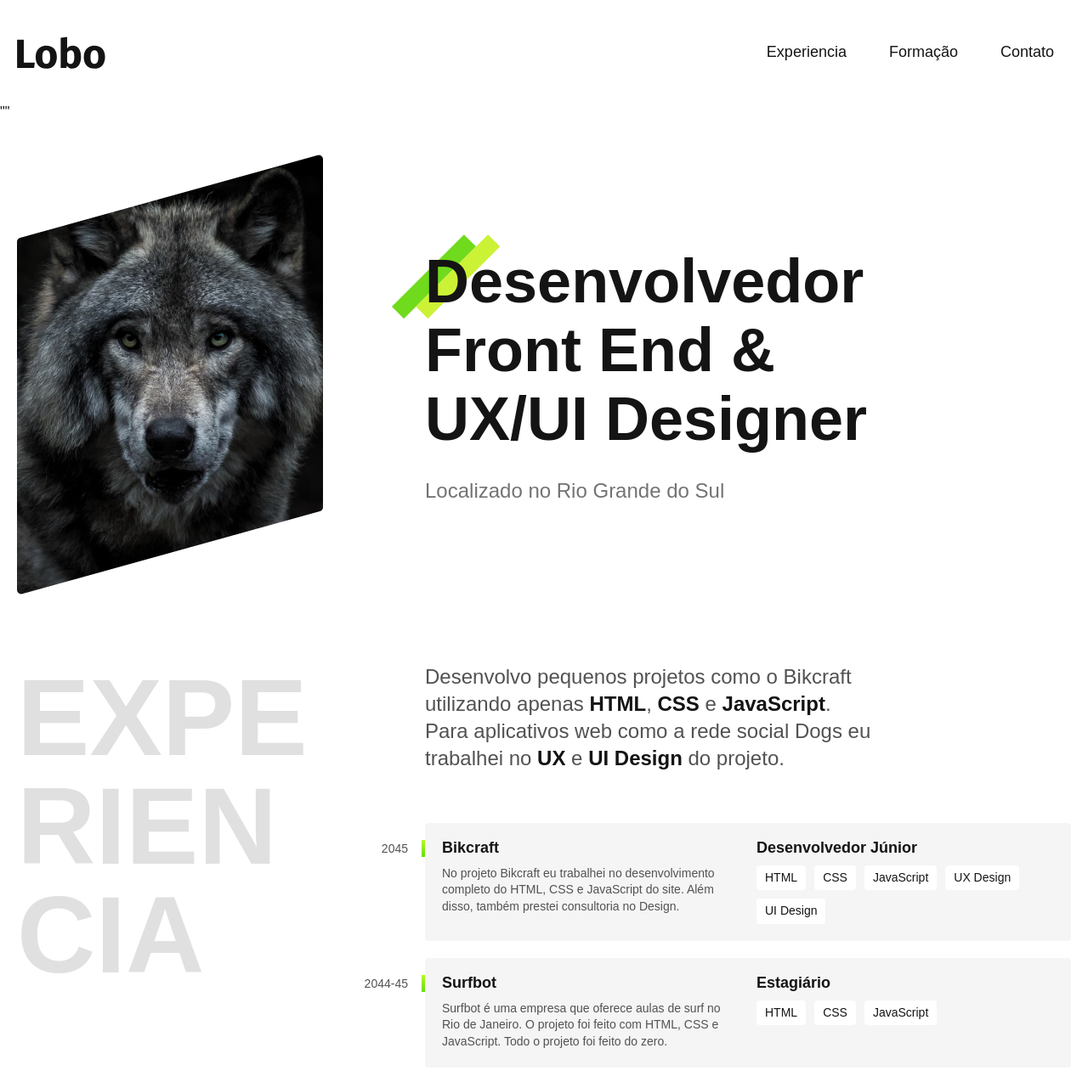
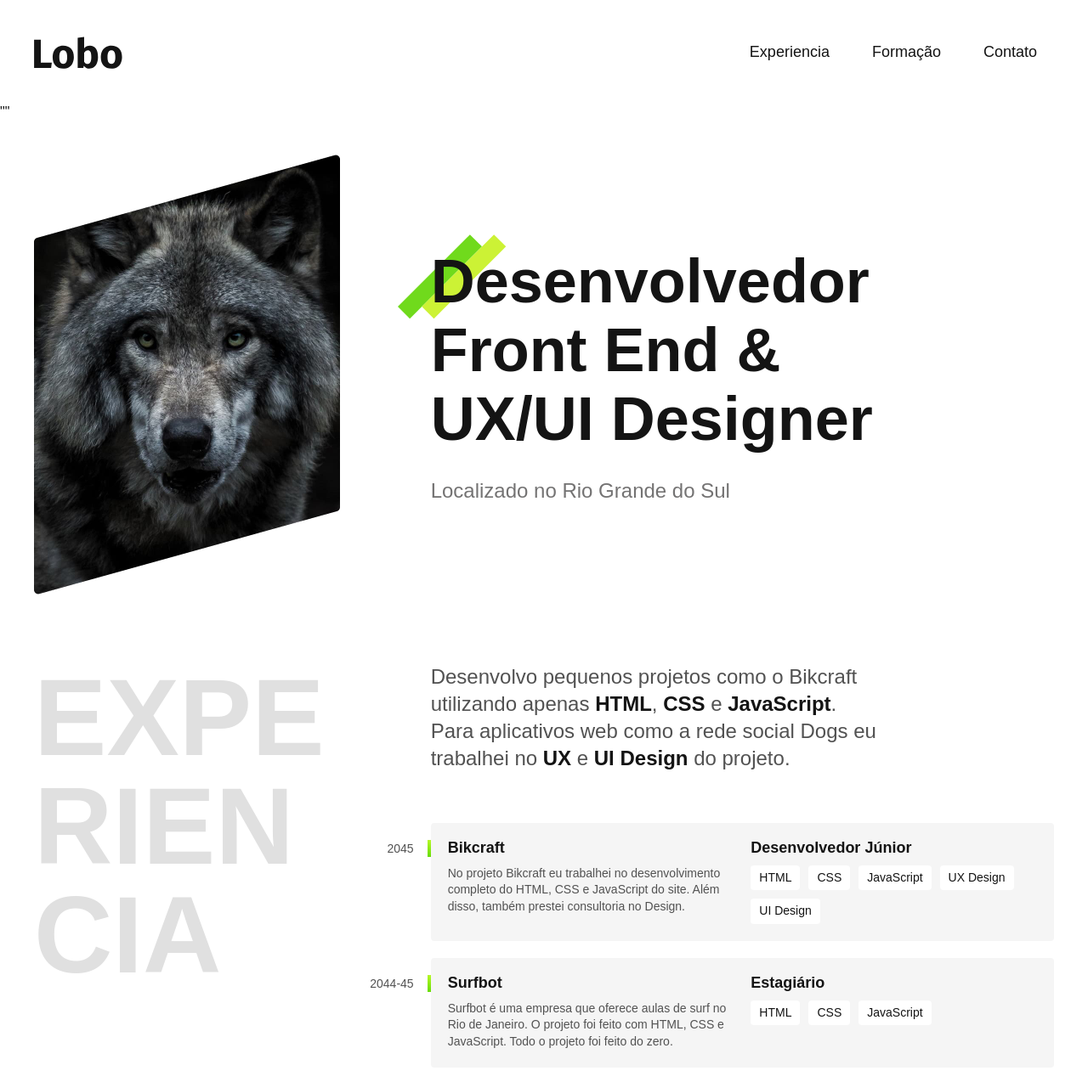
Before and after one commit to GustSDuarte/GustSDuarte.github.io, a plain HTML site: page index.html in a window 1280 px wide. Shown: the top 1274 px of the page at 85% size. Drawn offline with Linux system fonts and the light colour scheme.

Commit message:
Alterado o tamanho maximo de 1500px para 1200px

```diff
--- a/css/experiencia.css
+++ b/css/experiencia.css
@@ -1,5 +1,5 @@
 .experiencia {
-  max-width: 1500px;
+  max-width: 1200px;
   padding: 40px 20px;
   margin: 0 auto;
   display: grid;
--- a/css/footer.css
+++ b/css/footer.css
@@ -3,7 +3,7 @@
 }
 
 .footer-container {
-  max-width: 1500px;
+  max-width: 1200px;
   padding: 120px 20px 60px 20px;
   margin: 0 auto;
   display: grid;
--- a/css/formacao.css
+++ b/css/formacao.css
@@ -4,7 +4,7 @@
 }
 
 .formacao-container {
-  max-width: 1500px;
+  max-width: 1200px;
   padding: 120px 20px;
   margin: 0 auto;
   display: grid;
--- a/css/header.css
+++ b/css/header.css
@@ -1,5 +1,5 @@
 header {
-  max-width: 1500px;
+  max-width: 1200px;
   display: flex;
   justify-content: space-between;
   align-items: center;
--- a/css/introducao.css
+++ b/css/introducao.css
@@ -1,5 +1,5 @@
 .introducao {
-  max-width: 1500px;
+  max-width: 1200px;
   padding: 40px 20px;
   margin: 0 auto;
   display: grid;
```
